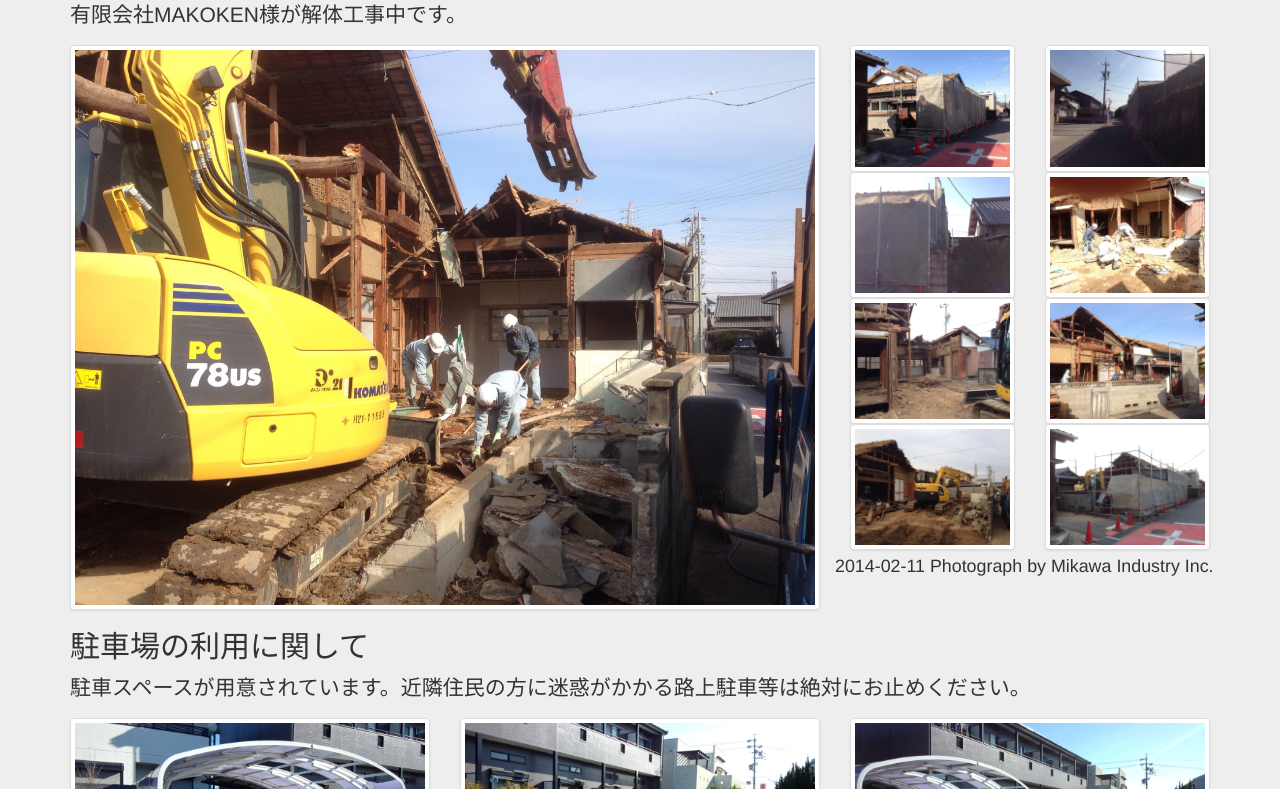
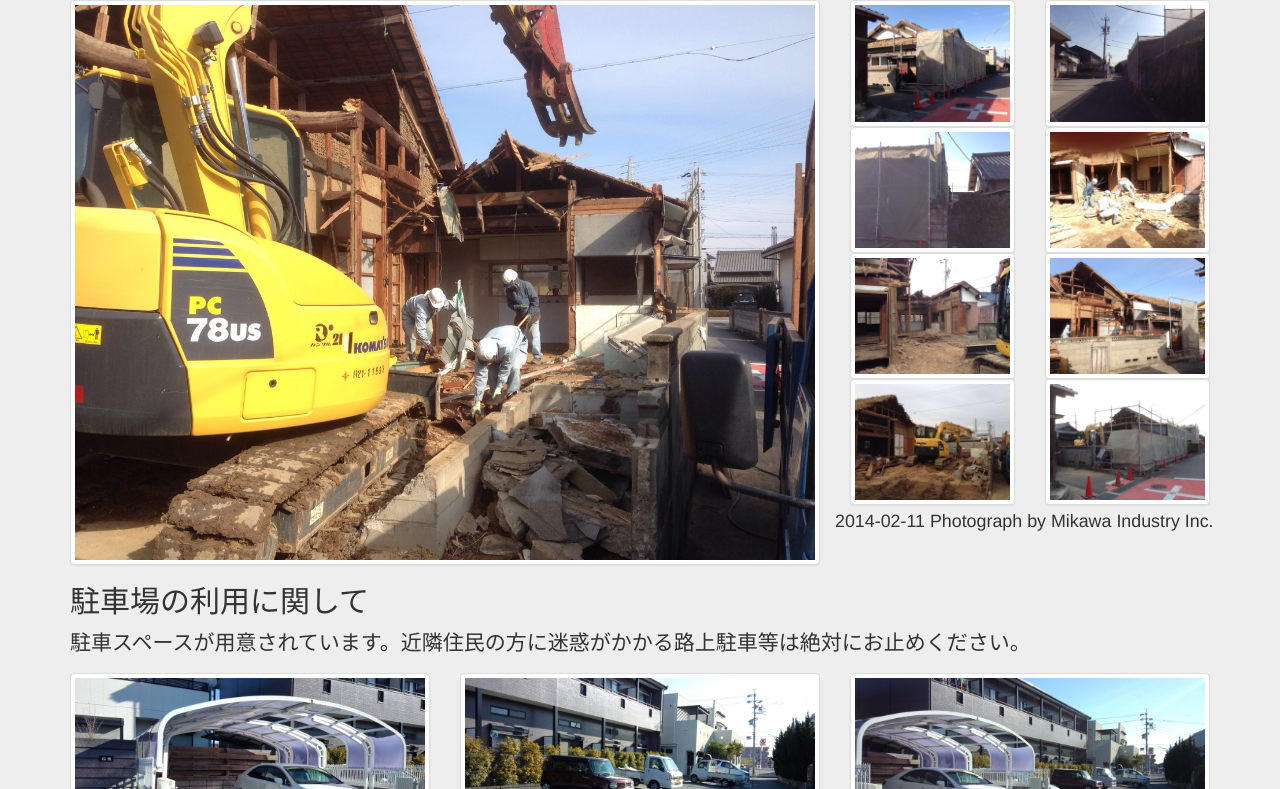
Before and after one commit to yuya1990/yuya1990.github.io, a plain HTML site: page mikawaindustry/information/14021000/index.html in a window 1280 px wide. Shown: the part 311-1100 px from the top of the page. Drawn offline with nearby package versions, Linux system fonts and the light colour scheme.

Commit message:
MICISS Beta
13-Feb-2014
Information/14021000/業者名修正

```diff
--- a/mikawaindustry/information/14021000/index.html
+++ b/mikawaindustry/information/14021000/index.html
@@ -62,7 +62,6 @@
             <div class="row">
                 <div class="col-md-12">
                     <h2>2014-02-11 解体工事中</h2>
-                    <p>有限会社MAKOKEN様が解体工事中です。</p>
                 </div>
                 <div class="col-md-8">
                     <img class="img-responsive img-thumbnail" src="image/hero.jpg" alt="現況写真">
```
